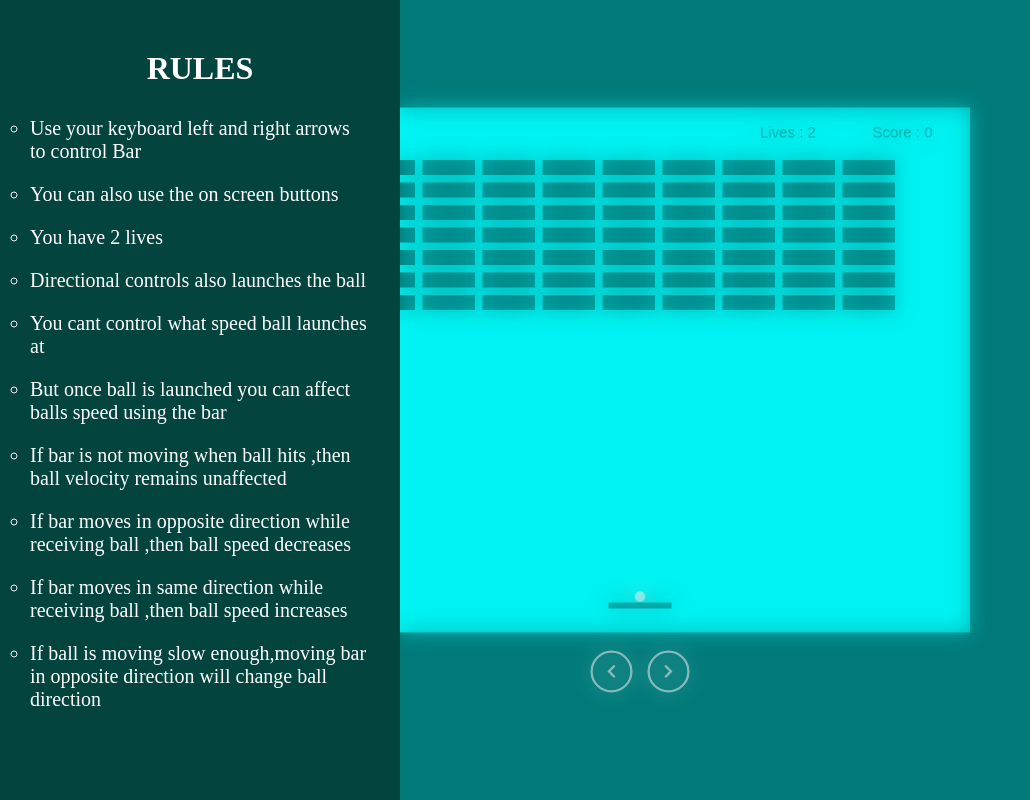
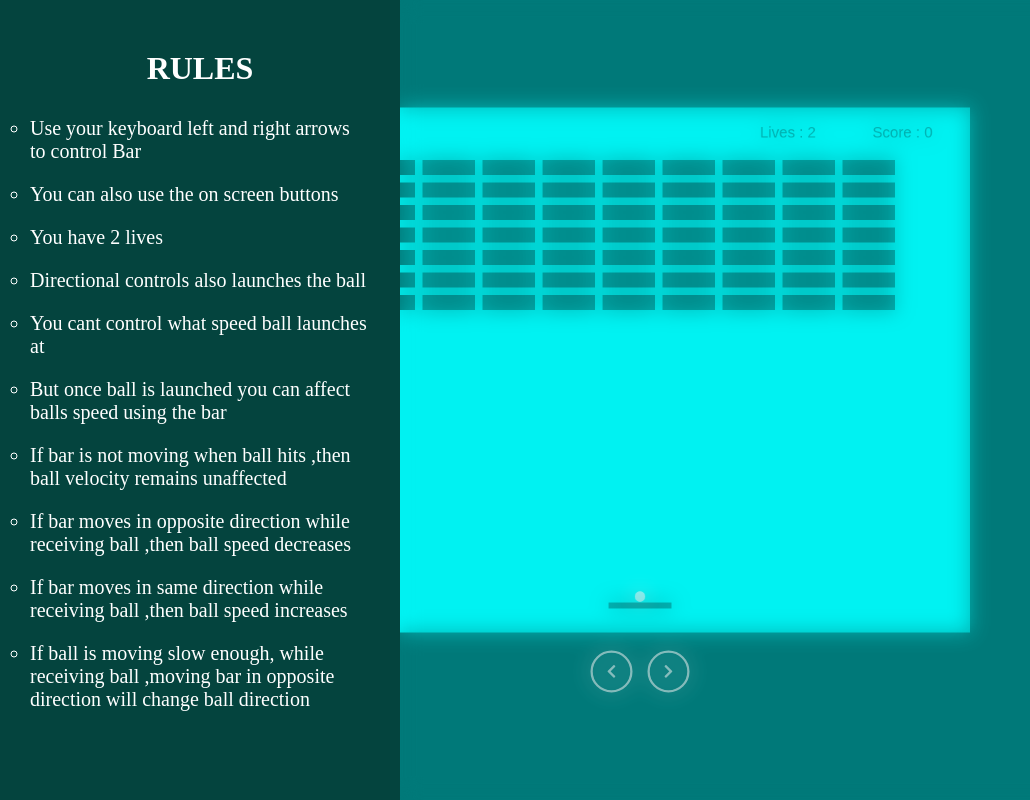
Before and after one commit to kritidipto-1234/brick-game, a plain HTML site: page index.html in a window 1280 px wide. Both pictures are taken after a click on the element 53 px from the left and 55 px from the top of the page. Shown: the whole page, without its empty margins (0-1030 px from the left). Drawn offline with Linux system fonts and the light colour scheme.

Commit message:
fixing collisions

```diff
--- a/index.html
+++ b/index.html
@@ -28,7 +28,7 @@
             <li>If bar is not moving when ball hits ,then ball velocity remains unaffected</li>
             <li>If bar moves in opposite direction while receiving ball ,then ball speed decreases</li>
             <li>If bar moves in same direction while receiving ball ,then ball speed increases</li>
-            <li>If ball is moving slow enough,moving bar in opposite direction will change ball direction</li>
+            <li>If ball is moving slow enough, while receiving ball ,moving bar in opposite direction will change ball direction</li>
         </ul>
     </div>
     <div class="message"></div>
```
